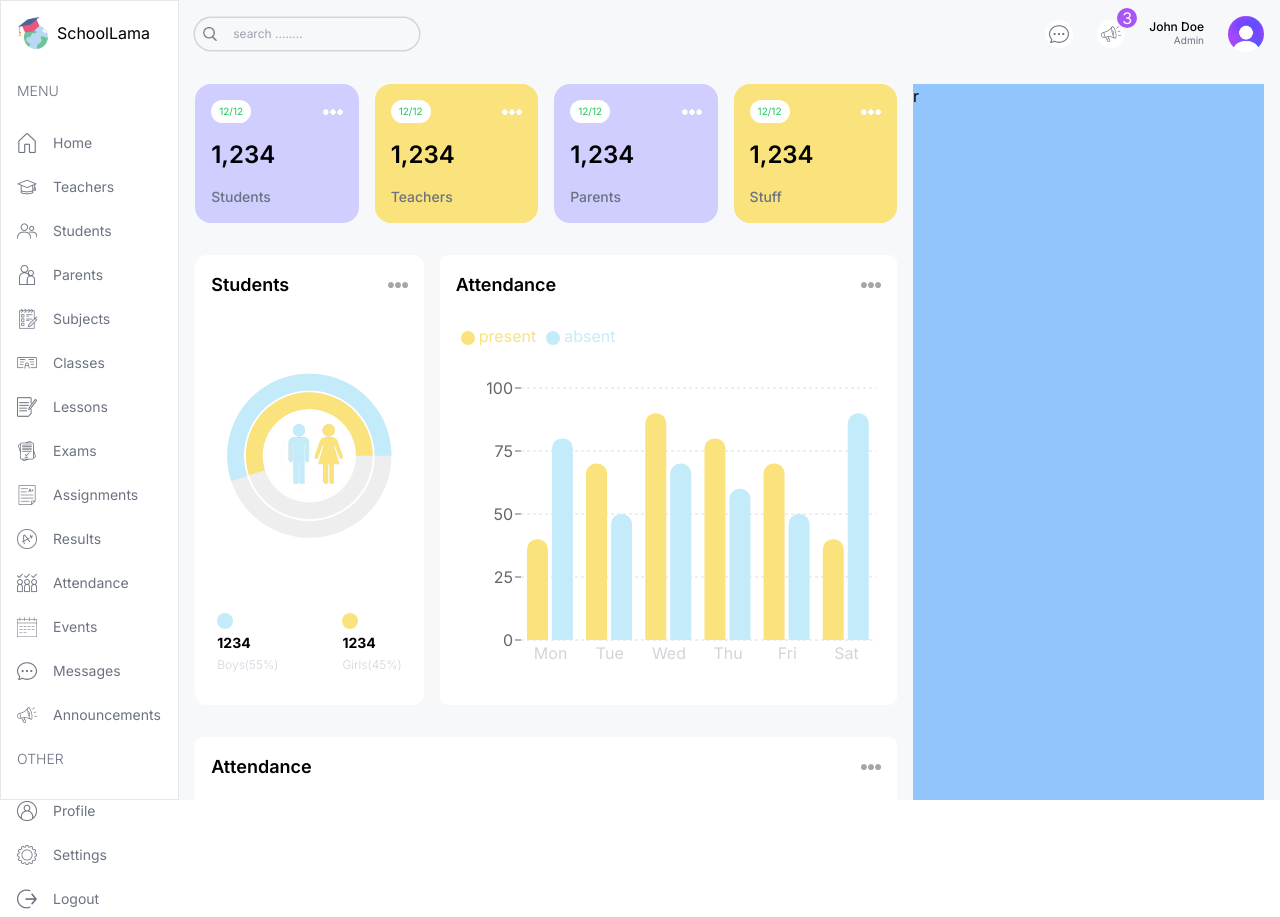
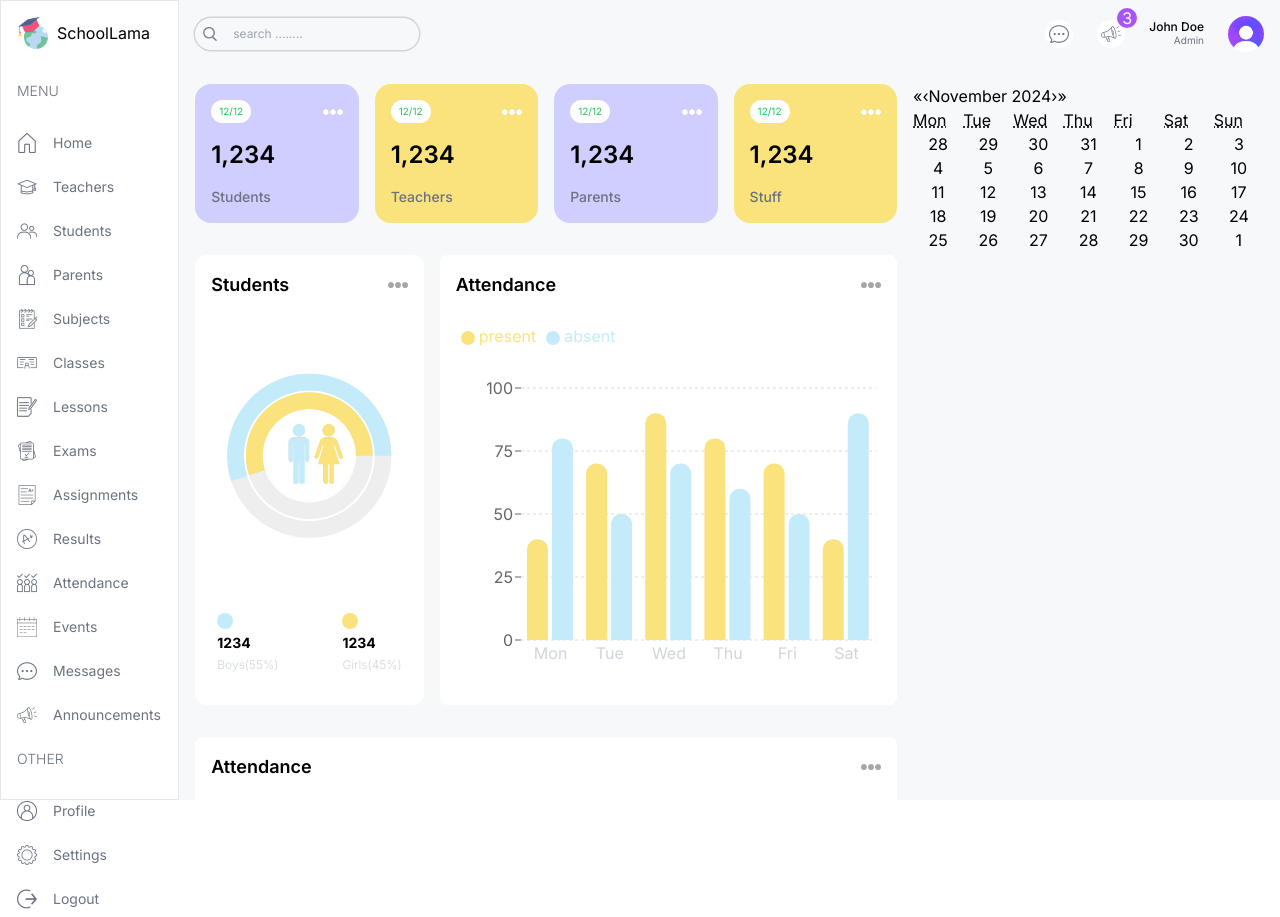
Before and after one commit to kaziabulhasib/sm-dashboard, a Next.js app: page /admin in a window 1280 px wide. Built offline with nearby package versions, Linux system fonts and the light colour scheme.

Commit message:
react calender add

```diff
--- a/package.json
+++ b/package.json
@@ -11,6 +11,7 @@
   "dependencies": {
     "next": "^14.2.16",
     "react": "^18",
+    "react-calendar": "^5.1.0",
     "react-dom": "^18",
     "recharts": "^2.13.3"
   },
--- a/src/app/(dashbaord)/admin/page.tsx
+++ b/src/app/(dashbaord)/admin/page.tsx
@@ -1,5 +1,6 @@
 import AttendanceChart from "@/components/AttendanceChart";
 import CountChart from "@/components/CountChart";
+import EventCalender from "@/components/EventCalender";
 import FinanceChart from "@/components/FinanceChart";
 
 import UserCard from "@/components/UserCard";
@@ -33,7 +34,9 @@
         </div>
       </div>
       {/* right  */}
-      <div className='w-full lg:w-1/3 bg-blue-300'>r</div>
+      <div className='w-full lg:w-1/3 flex flex-col gap-4'>
+        <EventCalender />
+      </div>
     </div>
   );
 };
--- /dev/null
+++ b/src/components/EventCalender.tsx
@@ -0,0 +1,19 @@
+"use client";
+
+import { useState } from "react";
+import Calendar from "react-calendar";
+
+type ValuePiece = Date | null;
+
+type Value = ValuePiece | [ValuePiece, ValuePiece];
+
+const EventCalender = () => {
+  const [value, onChange] = useState<Value>(new Date());
+  return (
+    <div className=''>
+      <Calendar onChange={onChange} value={value} />
+    </div>
+  );
+};
+
+export default EventCalender;
```
Also changed, not shown: 1 other file (tests, documents, lock files or other folders).
